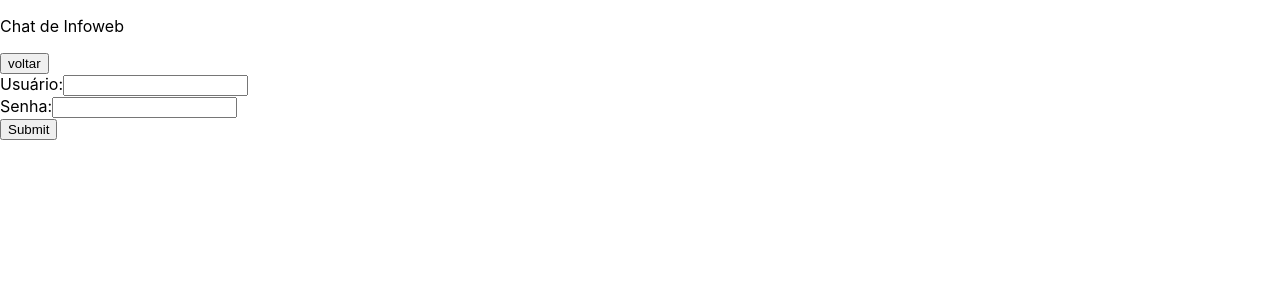
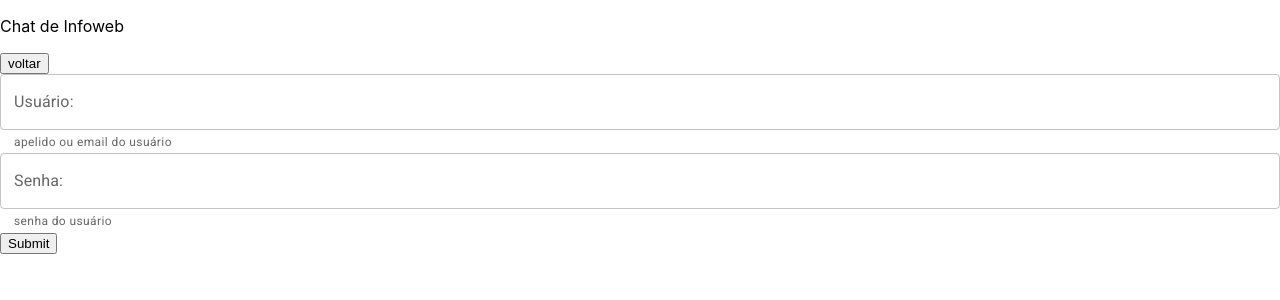
Before and after one commit to faueni/ifrn-chat-web, a Next.js app: page /login in a window 1280 px wide. Shown: the top 300 px of the page. Built offline with nearby package versions, Linux system fonts and the light colour scheme.

Commit message:
inserçao do material design do google. Atualizado o componene de AppInput

```diff
--- /dev/null
+++ b/pages/_document.js
@@ -0,0 +1,30 @@
+import Document, { Html, Head, Main, NextScript } from 'next/document'
+
+class MyDocument extends Document {
+  static async getInitialProps(ctx) {
+    const initialProps = await Document.getInitialProps(ctx)
+    return { ...initialProps }
+  }
+
+  render() {
+    return (
+      <Html>
+        <Head>
+          <link
+							href="https://fonts.googleapis.com/css?family=Roboto:300,400,500,700&display=swap"
+							rel="stylesheet" />
+					<link
+							rel="stylesheet"
+							href="https://fonts.googleapis.com/icon?family=Material+Icons"
+					/>
+        </Head>
+        <body>
+          <Main />
+          <NextScript />
+        </body>
+      </Html>
+    )
+  }
+}
+
+export default MyDocument
--- a/src/components/AppInputComponent.js
+++ b/src/components/AppInputComponent.js
@@ -1,8 +1,13 @@
 import React from 'react';
+import TextField from '@mui/material/TextField';
 
-export const AppInput = props => (
+export const AppInput = ({ label, type, title }) => (
   <div>
-    <label>{props.label}</label>
-    <input type={props.type} title={props.title} />
+    <TextField
+          label={label}
+          type={type}
+          helperText={title}
+          fullWidth
+        />
   </div>
 );
```
Also changed, not shown: package.json (+6 -1 lines), 1 other file (tests, documents, lock files or other folders).
